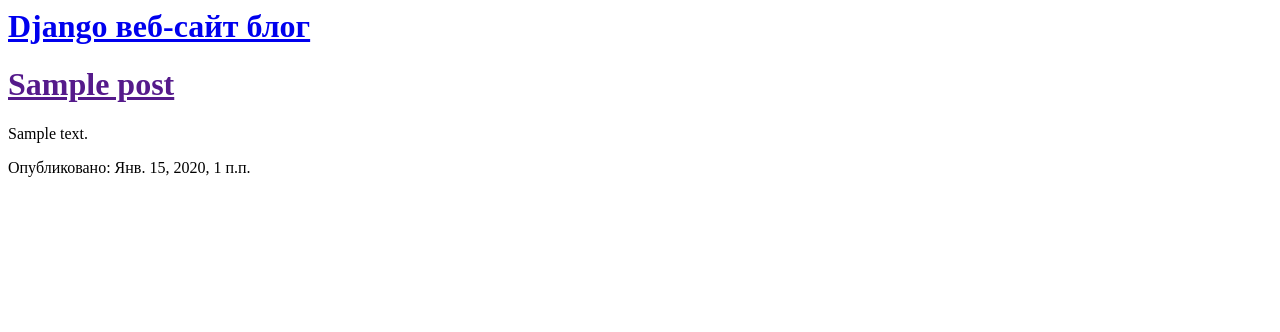
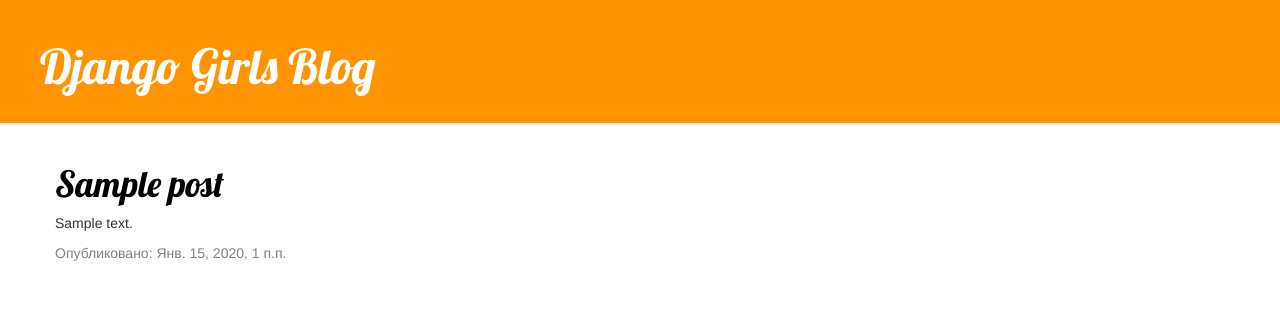
Before and after one commit to DanielMikh/my-first-blog, a Django app: page / in a window 1280 px wide. Shown: the top 332 px of the page. Run offline with Django 3.2, Linux system fonts and the light colour scheme; tables that the repository leaves empty hold one stand-in row (values such as "Sample post"); some libraries are stand-ins or nearby versions.

Commit message:
Added view and template for detailed blog post as well as CSS for the site.

```diff
--- /dev/null
+++ b/blog/static/css/blog.css
@@ -0,0 +1,54 @@
+h1 a{
+    color: #FCA605;
+    font-family: 'Lobster';
+}
+
+body {
+    padding-left: 0px;
+}
+.page-header {
+    background-color: #ff9400;
+    margin-top: 0;
+    padding: 20px 20px 20px 40px;
+}
+
+.page-header h1, .page-header h1 a, .page-header h1 a:visited, .page-header h1 a:active {
+    color: #ffffff;
+    font-size: 36pt;
+    text-decoration: none;
+}
+
+.content {
+    margin-left: 40px;
+}
+
+h1, h2, h3, h4 {
+    font-family: 'Lobster', cursive;
+}
+
+.date {
+    color: #828282;
+}
+
+.save {
+    float: right;
+}
+
+.post-form textarea, .post-form input {
+    width: 100%;
+}
+
+.top-menu, .top-menu:hover, .top-menu:visited {
+    color: #ffffff;
+    float: right;
+    font-size: 26pt;
+    margin-right: 20px;
+}
+
+.post {
+    margin-bottom: 70px;
+}
+
+.post h1 a, .post h1 a:visited {
+    color: #000000;
+}
--- a/blog/urls.py
+++ b/blog/urls.py
@@ -2,5 +2,6 @@ from django.urls import path
 from . import views
 
 urlpatterns = [
-    path('', views.post_list, name='post_list')
+    path('', views.post_list, name='post_list'),
+    path('post/<int:pk>/', views.post_detail, name='post_detail'),
 ]
--- a/blog/views.py
+++ b/blog/views.py
@@ -1,4 +1,4 @@
-from django.shortcuts import render
+from django.shortcuts import render, get_object_or_404
 from django.utils import timezone
 from .models import Post
 
@@ -6,3 +6,7 @@ def post_list(request):
     posts = Post.objects.all()
     context = {'posts': posts}
     return render(request, 'blog/post_list.html', context)
+
+def post_detail(request, pk):
+    post = get_object_or_404(Post, pk=pk)
+    return render(request, 'blog/post_detail.html', {'post': post})
--- /dev/null
+++ b/templates/blog/base.html
@@ -0,0 +1,23 @@
+{% load static %}
+<html>
+    <head>
+        <title>Django Blog</title>
+        <link rel="stylesheet" href="//maxcdn.bootstrapcdn.com/bootstrap/3.2.0/css/bootstrap.min.css">
+        <link rel="stylesheet" href="//maxcdn.bootstrapcdn.com/bootstrap/3.2.0/css/bootstrap-theme.min.css">
+        <link href="https://fonts.googleapis.com/css?family=Lobster&subset=latin,cyrillic" rel="stylesheet" type="text/css">
+        <link rel="stylesheet" href="{% static 'css/blog.css' %}">
+    </head>
+    <body>
+            <div class="page-header">
+                <h1><a href="/">Django Girls Blog</a></h1>
+            </div>
+            <div class="content container">
+                <div class="row">
+                    <div class="col-md-8">
+                    {% block content %}
+                    {% endblock %}
+                    </div>
+                </div>
+            </div>
+    </body>
+</html>
--- a/templates/blog/post_list.html
+++ b/templates/blog/post_list.html
@@ -1,24 +1,13 @@
-<html>
-    <head>
-        <title>Django Blog</title>
-    </head>
-    <body>
-        <div>
-            <h1><a href="/">Django веб-сайт блог</a></h1>
+{% extends 'blog/base.html' %}
+
+{% block content %}
+{% for post in posts %}
+    <div class="post">
+        <h1><a href="{% url 'post_detail' pk=post.pk %}">{{ post.title }}</a></h1>
+        <p>{{ post.text|linebreaksbr }}</p>
+        <div class="date">
+            <p>Опубликовано: {{ post.published_date }}</p>
         </div>
-
-        {% for post in posts %}
-        <div>
-            <h1><a href="">{{ post.title }}</a></h1>
-            <p>{{ post.text|linebreaksbr }}</p>
-
-            {% if post.published_date %}
-            <p>Опубликовано: {{ post.published_date }}</p>
-            {% elif not post.published_date %}
-            <p><s>Опубликовано:</s></p>
-            {% endif %}
-        </div>
-        {% endfor %}
-
-    </body>
-</html>
+    </div>
+{% endfor %}
+{% endblock %}
```
Also changed, not shown: templates/blog/post_detail.html (added, +13 -0 lines).
